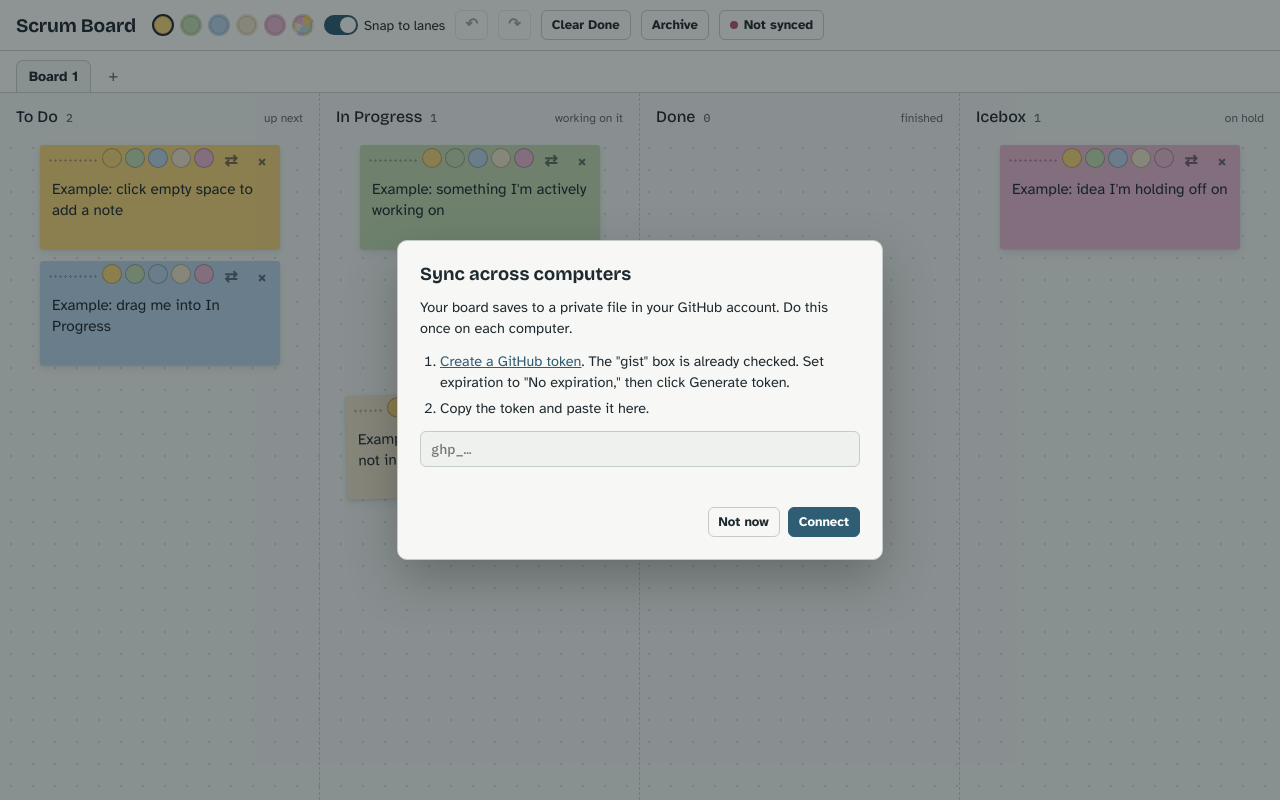
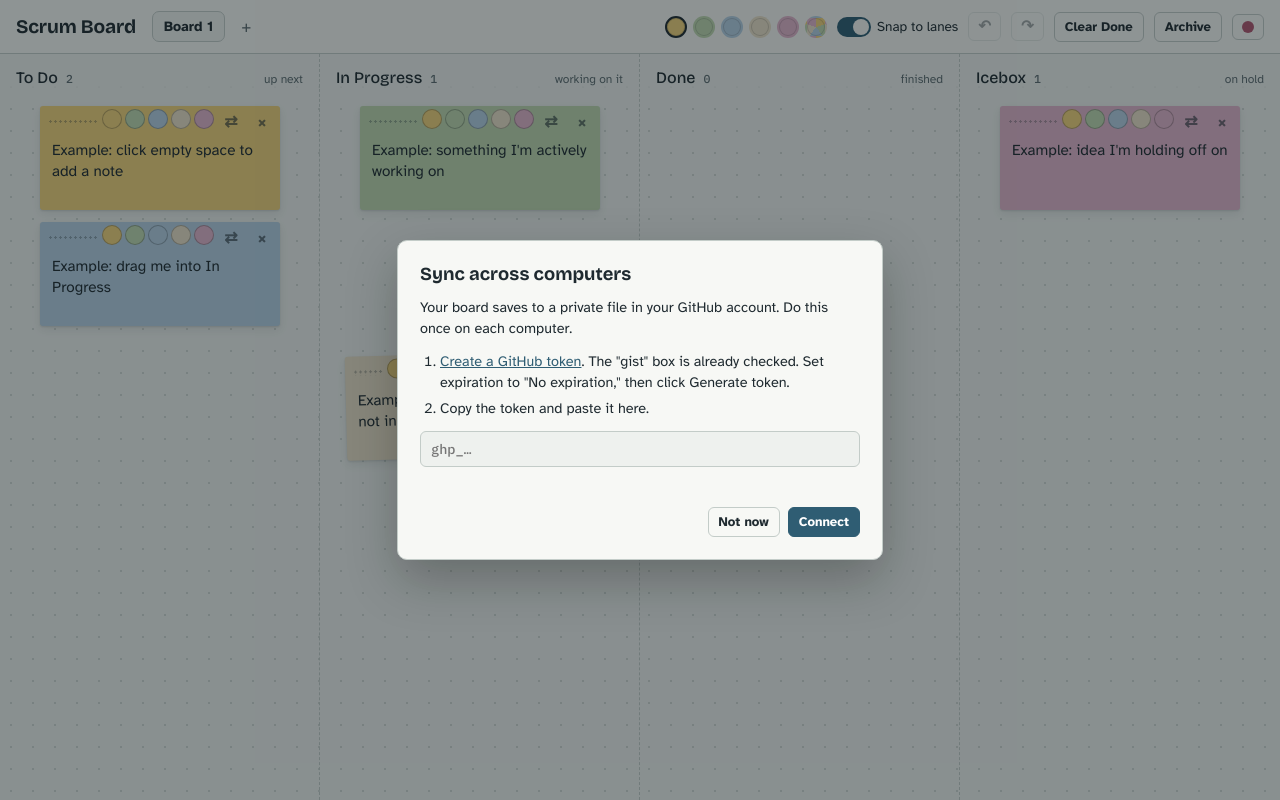
Before and after one commit to streetsahead-dev/scrum-board, a plain HTML site: page index.html in a window 1280 px wide. Drawn offline with nearby package versions, Linux system fonts and the light colour scheme.

Commit message:
Put tabs in the top row; sync status as a dot with hover text
Co-Authored-By: Claude Opus 5.5 <noreply@anthropic.com>
Claude-Session: https://claude.ai/code/session_01LQ4o6FwGiuhMUs9z1vqFTa

```diff
--- a/index.html
+++ b/index.html
@@ -39,12 +39,12 @@
 
 html,body{height:100%}
 body{background:var(--bg);color:var(--fg);font-family:var(--f-body);display:flex;flex-direction:column}
-.bar{display:flex;flex-wrap:wrap;align-items:center;gap:10px 16px;padding-block:10px;
+.bar{display:flex;flex-wrap:nowrap;align-items:center;gap:10px 16px;padding-block:10px;
   padding-left:max(16px,env(safe-area-inset-left,0px));padding-right:max(16px,env(safe-area-inset-right,0px));
   background:var(--bar);border-bottom:1px solid var(--line)}
-.bar h1{font-family:var(--f-display);font-weight:700;font-size:1.2rem;margin:0;letter-spacing:-.01em}
+.bar h1{flex:none;white-space:nowrap;font-family:var(--f-display);font-weight:700;font-size:1.2rem;margin:0;letter-spacing:-.01em}
 .hint{color:var(--muted);font-size:.85rem;flex:1;min-width:180px}
-.controls{display:flex;align-items:center;gap:10px;flex-wrap:wrap}
+.controls{display:flex;align-items:center;gap:10px;flex:none;margin-left:auto}
 .swatches{display:flex;gap:6px;align-items:center}
 .sw{width:22px;height:22px;border-radius:50%;border:2px solid transparent;cursor:pointer;padding:0;box-shadow:inset 0 0 0 1px rgba(0,0,0,.15)}
 .sw[aria-pressed="true"]{border-color:var(--fg)}
@@ -93,7 +93,8 @@ body{background:var(--bg);color:var(--fg);font-family:var(--f-body);display:flex
 .note textarea::placeholder{color:inherit;opacity:.5}
 .note:focus-within{outline:2px solid var(--accent);outline-offset:1px}
 .sync{display:flex;align-items:center;gap:6px}
-.sync .dot{width:8px;height:8px;border-radius:50%;background:var(--muted)}
+.sync{padding:6px 9px}
+.sync .dot{width:12px;height:12px;border-radius:50%;background:var(--muted)}
 .sync[data-state="ok"] .dot{background:#4f8a5b}
 .sync[data-state="busy"] .dot{background:#c9a227}
 .sync[data-state="err"] .dot,.sync[data-state="off"] .dot{background:#b0566f}
@@ -130,11 +131,10 @@ body{background:var(--bg);color:var(--fg);font-family:var(--f-body);display:flex
   .note .grip{height:32px}
 }
 .sw.random{background:conic-gradient(var(--n-gold) 0 72deg,var(--n-sage) 0 144deg,var(--n-sky) 0 216deg,var(--n-sand) 0 288deg,var(--n-plum) 0)}
-.tabs{display:flex;align-items:flex-end;gap:4px;overflow-x:auto;scrollbar-width:none;background:var(--bar);border-bottom:1px solid var(--line);
-  padding-top:8px;padding-left:max(16px,env(safe-area-inset-left,0px));padding-right:max(16px,env(safe-area-inset-right,0px))}
+.tabs{display:flex;align-items:center;gap:4px;overflow-x:auto;scrollbar-width:none;flex:1 1 auto;min-width:0}
 .tabs::-webkit-scrollbar{display:none}
-.tab{flex:none;display:flex;align-items:center;gap:6px;font:500 .88rem var(--f-body);color:var(--muted);background:transparent;border:1px solid transparent;border-bottom:0;
-  border-radius:7px 7px 0 0;padding:7px 12px;cursor:pointer;user-select:none;white-space:nowrap;margin-bottom:-1px;max-width:260px}
+.tab{flex:none;display:flex;align-items:center;gap:6px;font:500 .88rem var(--f-body);color:var(--muted);background:transparent;border:1px solid transparent;
+  border-radius:7px;padding:6px 11px;cursor:pointer;user-select:none;white-space:nowrap;max-width:240px}
 .tab:hover{color:var(--fg);background:color-mix(in srgb,var(--accent) 7%,transparent)}
 .tab[aria-selected="true"]{color:var(--fg);background:var(--bg);border-color:var(--line);font-weight:700}
 .tab:focus-visible{outline:2px solid var(--accent);outline-offset:-2px}
@@ -142,7 +142,9 @@ body{background:var(--bg);color:var(--fg);font-family:var(--f-body);display:flex
 .tab .x{border:0;background:none;color:inherit;font:700 13px/1 var(--f-body);opacity:.5;padding:2px 3px;border-radius:3px;cursor:pointer}
 .tab .x:hover{opacity:1;background:rgba(0,0,0,.08)}
 .tab input{font:700 .88rem var(--f-body);color:var(--fg);background:var(--bar);border:1px solid var(--accent);border-radius:4px;padding:2px 6px;width:15ch;outline:none}
-.tab.add{color:var(--muted);font-size:1.05rem;padding:6px 12px}
+.tab.add{color:var(--muted);font-size:1.05rem;padding:5px 11px}
+.tabs.more{-webkit-mask-image:linear-gradient(90deg,#000 calc(100% - 36px),transparent);mask-image:linear-gradient(90deg,#000 calc(100% - 36px),transparent)}
+@media (max-width:820px){.bar{flex-wrap:wrap}.tabs{order:3;flex-basis:100%}.controls{flex-wrap:wrap;margin-left:0;flex:1 1 auto;min-width:0}}
 .tab.confirm{color:#b0566f}
 @media (prefers-reduced-motion:reduce){.note{transition:none}.toggle span,.toggle span::after{transition:none}}
 </style>
@@ -151,6 +153,7 @@ body{background:var(--bg);color:var(--fg);font-family:var(--f-body);display:flex
 
 <div class="bar">
   <h1>Scrum Board</h1>
+  <div class="tabs" id="tabs" role="tablist" aria-label="Boards"></div>
   <div class="controls">
     <div class="swatches" id="swatches" aria-label="New note color"></div>
     <label class="toggle"><input type="checkbox" id="snap" checked><span></span>Snap to lanes</label>
@@ -158,7 +161,7 @@ body{background:var(--bg);color:var(--fg);font-family:var(--f-body);display:flex
     <button class="btn icon" id="redoBtn" title="Redo (Ctrl+Y)" aria-label="Redo" disabled>↷</button>
     <button class="btn" id="clearDone">Clear Done</button>
     <button class="btn" id="archiveBtn">Archive</button>
-    <button class="btn sync" id="syncBtn" data-state="off"><span class="dot"></span><span id="syncText">Not synced</span></button>
+    <button class="btn sync" id="syncBtn" data-state="off" title="Not synced" aria-label="Not synced"><span class="dot"></span><span id="syncText" hidden>Not synced</span></button>
   </div>
 </div>
 <div class="panel" id="archivePanel" hidden>
@@ -186,7 +189,6 @@ body{background:var(--bg);color:var(--fg);font-family:var(--f-body);display:flex
     </div>
   </div>
 </div>
-<div class="tabs" id="tabs" role="tablist" aria-label="Boards"></div>
 <div class="wrap" id="wrap">
   <div class="board" id="board">
     <div class="lanes" id="lanes"></div>
@@ -455,7 +457,10 @@ function paintTabs(){
   add.onclick=()=>{checkpoint();syncB();const b={id:id(),name:"New board",notes:[]};boards.push(b);switchTo(b.id);save();rename(b.id)};
   tabsEl.appendChild(add);
   const sel=tabsEl.querySelector('[aria-selected="true"]');sel&&sel.scrollIntoView({block:"nearest",inline:"nearest"});
+  fadeTabs();requestAnimationFrame(fadeTabs);
 }
+function fadeTabs(){tabsEl.classList.toggle("more",tabsEl.scrollLeft+tabsEl.clientWidth<tabsEl.scrollWidth-2)}
+tabsEl.addEventListener("scroll",fadeTabs,{passive:true});document.fonts&&document.fonts.ready.then(fadeTabs);window.addEventListener("resize",fadeTabs);
 function rename(bid){
   if(bid!==cur)switchTo(bid);
   const b=boards.find(x=>x.id===bid),t=tabsEl.querySelector(`.tab[data-id="${bid}"]`);if(!b||!t)return;
@@ -490,7 +495,7 @@ const panel=document.getElementById("panel"), tokenInput=document.getElementById
 let token=get(TK), gistId=get(GK), pushTimer=null, pushing=false, pulling=false;
 function get(k){try{return localStorage.getItem(k)}catch(e){return null}}
 function put(k,v){try{v==null?localStorage.removeItem(k):localStorage.setItem(k,v)}catch(e){}}
-function status(state,text){syncBtn.dataset.state=state;syncText.textContent=text}
+function status(state,text){syncBtn.dataset.state=state;syncText.textContent=text;syncBtn.title=text;syncBtn.setAttribute("aria-label",text)}
 async function gh(path,opts={}){
   const r=await fetch(API+path,{...opts,cache:"no-store",headers:{"Authorization":"Bearer "+token,"Accept":"application/vnd.github+json",...(opts.body?{"Content-Type":"application/json"}:{})}});
   if(!r.ok){const e=new Error("HTTP "+r.status);e.status=r.status;throw e}
```
Also changed, not shown: desk.png (added), phone.png (added).
